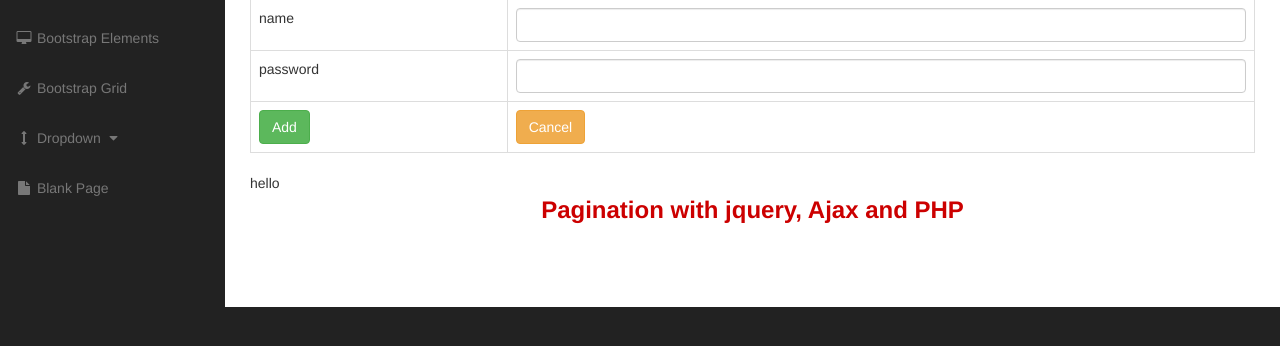
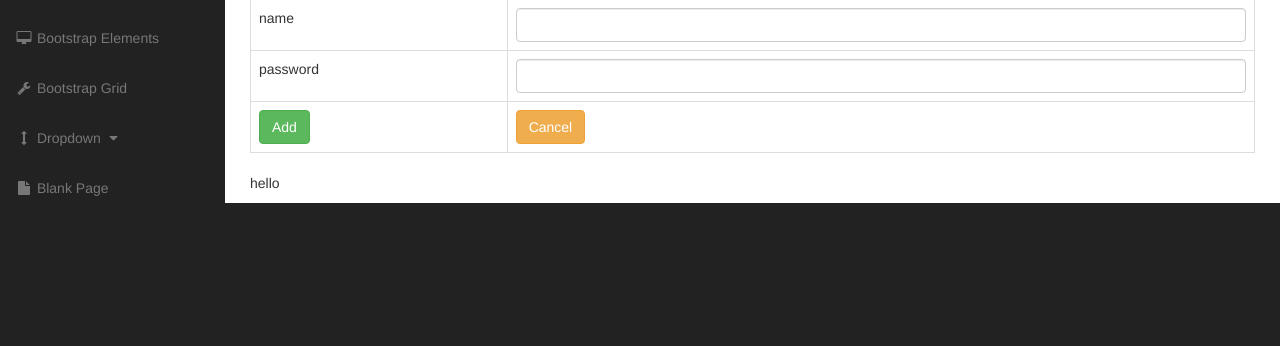
Before and after one commit to HuySokhom/SMS, a PHP site: page /?edit=1 in a window 1280 px wide. Shown: the part 238-584 px from the top of the page. Run offline with PHP 8.4, Linux system fonts and the light colour scheme; grey boxes labelled with a size stand in for pictures from a placeholder-image service; data that the repository does not hold is empty; some libraries are stand-ins or nearby versions.

Commit message:
remove code to another file

```diff
--- a/index.php
+++ b/index.php
@@ -3,22 +3,16 @@
 <script type="text/javascript" src="js/ng/lib/angular-route.js"></script>
 <script type="text/javascript" src="js/ng/lib/angular-route.js"></script>
 <script type="text/javascript" src="js/ng/main.js"></script>
-<script type="text/javascript" src="js/ng/lib/jquery-1.10.2.min.jss"></script>
+<script type="text/javascript" src="js/ng/lib/jquery-1.10.2.min.js"></script>
 <div id="page-wrapper" ng-app="app">
 	<!-- /.container-fluid -->
 	<div class="container-fluid">
 		<h1>Adminstrator</h1>
 		<table width=100% class="table table-bordered">
 			<tr>
-					<th>
-						Name
-					</th>
-					<th>
-						Password
-					</th>
-					<th>
-						Action
-					</th>
+				<th>Name</th>
+				<th>Password</th>
+				<th>Action</th>
 			</tr>
 			<?php
 			    $result = $db->query("SELECT * FROM administrator");
@@ -39,32 +33,14 @@
 		<form method="post">
 			<table class="table table-bordered">
 				<tr>
-					<td>
-						name
-					</td>
-					<td>
-						<input
-							type="text"
-							class="form-control"
-							required="required"
-							name="name"
-							id="name"
-						>
-					</td>
+					<td>name</td>
+					<td><input type="text" class="form-control" required="required"
+						name="name" id="name"></td>
 				</tr>
 				<tr>
-					<td>
-						password
-					</td>
-					<td>
-						<input
-							type="password"
-							class="form-control"
-							required="required"
-							name="password"
-							id="password"
-						>
-					</td>
+					<td>password</td>
+					<td><input type="password" class="form-control" required="required"
+						name="password" id="password"></td>
 				</tr>
 				<tr>
 					<td>
@@ -98,121 +74,6 @@
 				}
 			?>
 
-
-
-
-			<script type="text/javascript">
-            $(document).ready(function(){
-                function loading_show(){
-                    $('#loading').html("<img src='images/loading.gif'/>").fadeIn('fast');
-                }
-                function loading_hide(){
-                    $('#loading').fadeOut('fast');
-                }
-                function loadData(page){
-                    loading_show();
-                    $.ajax
-                    ({
-                        type: "POST",
-                        url: "ajax/load_admin.php",
-                        data: "page="+page,
-                        success: function(msg)
-                        {
-                            $("#container").ajaxComplete(function(event, request, settings)
-                            {console.log('ji');
-                                loading_hide();
-                                $("#container").html(msg);
-                            });
-                        }
-                    });
-                }
-                loadData(1);  // For first time page load default results
-                $('#container .pagination li.active').live('click',function(){
-                    var page = $(this).attr('p');
-                    loadData(page);
-
-                });
-                $('#go_btn').live('click',function(){
-                    var page = parseInt($('.goto').val());
-                    var no_of_pages = parseInt($('.total').attr('a'));
-                    if(page != 0 && page <= no_of_pages){
-                        loadData(page);
-                    }else{
-                        alert('Enter a PAGE between 1 and '+no_of_pages);
-                        $('.goto').val("").focus();
-                        return false;
-                    }
-
-                });
-            });
-        </script>
-
-        <style type="text/css">
-
-            #loading{
-                width: 100%;
-                position: absolute;
-                top: 100px;
-                left: 100px;
-				margin-top:200px;
-            }
-            #container .pagination ul li.inactive,
-            #container .pagination ul li.inactive:hover{
-                background-color:#ededed;
-                color:#bababa;
-                border:1px solid #bababa;
-                cursor: default;
-            }
-            #container .data ul li{
-                list-style: none;
-                font-family: verdana;
-                margin: 5px 0 5px 0;
-                color: #000;
-                font-size: 13px;
-            }
-
-            #container .pagination{
-                width: 800px;
-                height: 25px;
-            }
-            #container .pagination ul li{
-                list-style: none;
-                float: left;
-                border: 1px solid #006699;
-                padding: 2px 6px 2px 6px;
-                margin: 0 3px 0 3px;
-                font-family: arial;
-                font-size: 14px;
-                color: #006699;
-                font-weight: bold;
-                background-color: #f2f2f2;
-            }
-            #container .pagination ul li:hover{
-                color: #fff;
-                background-color: #006699;
-                cursor: pointer;
-            }
-			.go_button
-			{
-			background-color:#f2f2f2;border:1px solid #006699;color:#cc0000;padding:2px 6px 2px 6px;cursor:pointer;position:absolute;margin-top:-1px;
-			}
-			.total
-			{
-			float:right;font-family:arial;color:#999;
-			}
-
-        </style>
-
-
-
-<div align="center" style="font-size:24px;color:#cc0000;font-weight:bold">Pagination with jquery, Ajax and PHP</div>
-        <div id="loading"></div>
-        <div id="container">
-            <div class="data"></div>
-            <div class="pagination"></div>
-        </div>
-
-
 	</div>
 </div>
 <!-- /#wrapper -->
```
Lines whose indentation alone changed are shown as unchanged.
